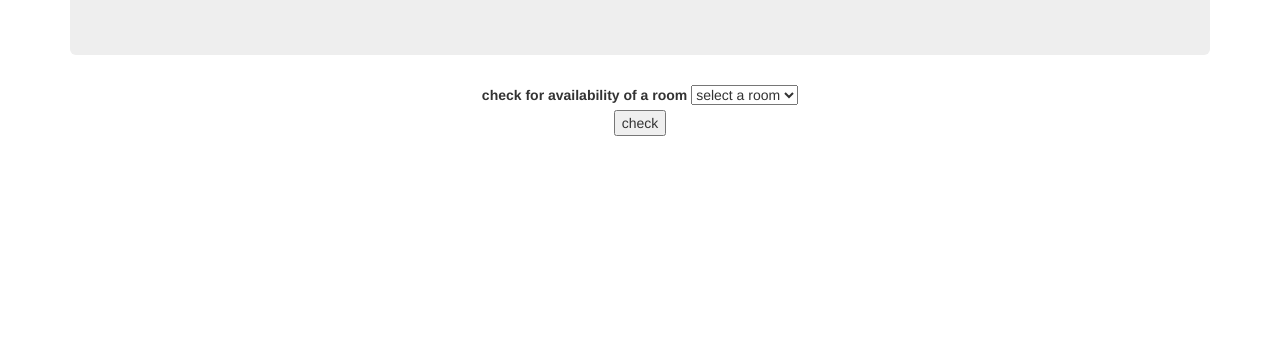
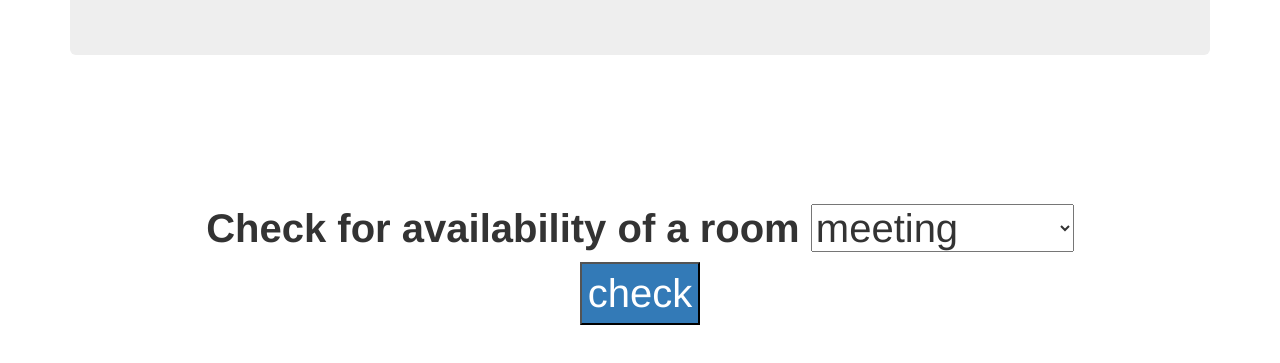
Before and after one commit to inmatime/GRP_RCA_V, a plain HTML site: page web/index.html in a window 1280 px wide. Shown: the part 183-546 px from the top of the page. Drawn offline with nearby package versions, Linux system fonts and the light colour scheme.

Commit message:
before the pull

```diff
--- a/web/css/style.css
+++ b/web/css/style.css
@@ -6,5 +6,18 @@
  #header {font-size: 60px; text-align="center"
 
  }
+#content{font-size: 40px; }
+#btn{font-size:30px}
 
 #space {width: 50px; height: 500px;}
+#table {
+	font-size: 40px
+	;
+}
+#footer {
+	width: 980px;
+	height: 50px;
+	margin: 0 auto;
+	padding: 0px 0 15px 0;
+	font-family: Arial, Helvetica, sans-serif;
+}
--- a/web/index.html
+++ b/web/index.html
@@ -19,22 +19,25 @@
     <div class='jumbotron'>
     <h1 id="header" >Room Checking Program</h1>
     <h3>Need a room? Select from our available option</h3>
-      </div>
-    <div id="table" align="center">
+  </div>
+  <div id="table" align="center" font-size = 40px>
 
-    <label> check for availability of a room</label>
+
+    <label id="table"> <br>
+      <br>
+    Check for availability of a room</label>
             <select>
               <option>select a room</option>
-                <option>meeting</option>
-                <option>Games</option>
-                <option>Quiet-time</option>
-                <option>Learning</option>
+              <option value="Meeting" selected>meeting</option>
+              <option value="Games">Games</option>
+              <option value="QuieTime">Quiet-time</option>
+              <option value="Learning">Learning</option>
                 <option>Working</option>
             </select><br>
-<input id="Room" type='submit' value="check"  name='submit' method="post">
+<input   name='submit' type='submit' class="bg-primary" id="Room" value="check" method="post">
 
 <div id='space'></div>
 <div id="display"></div>
 </div>
-
+	<div id="footer">
 </body>
```
